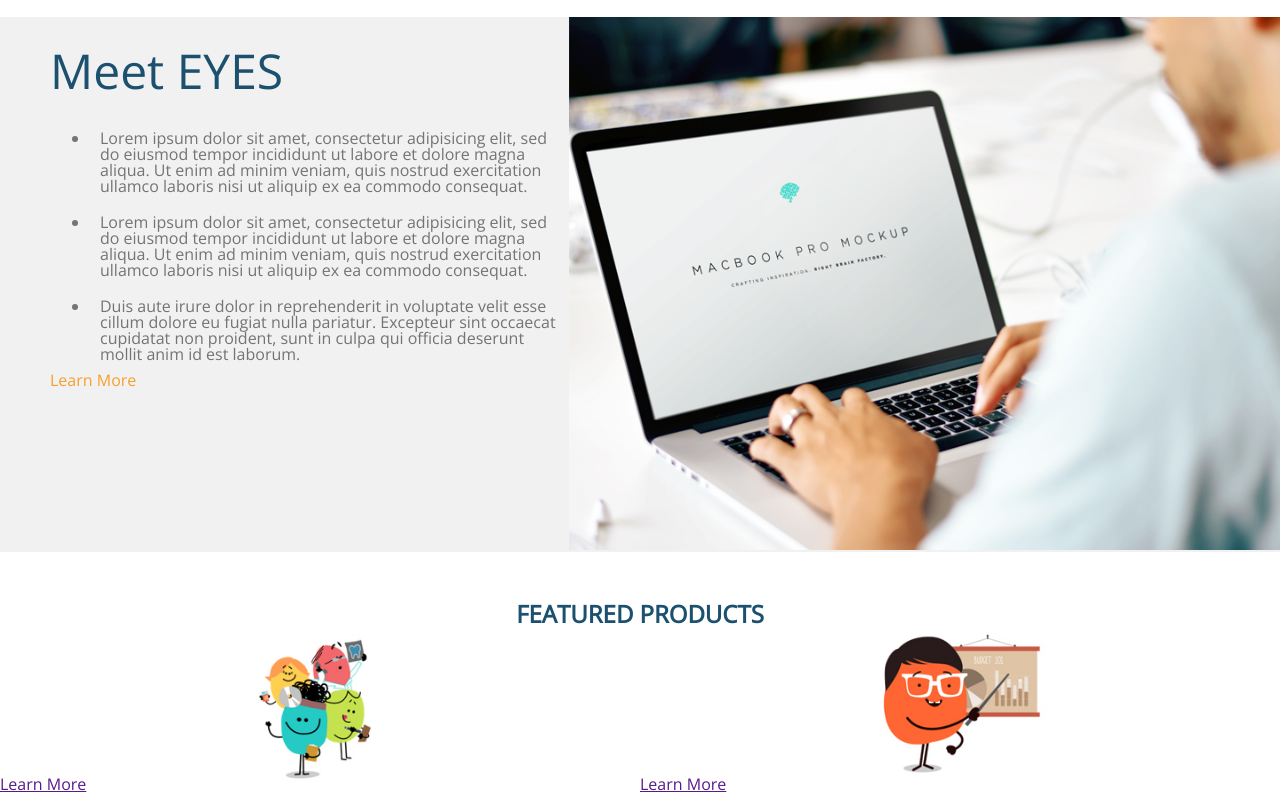
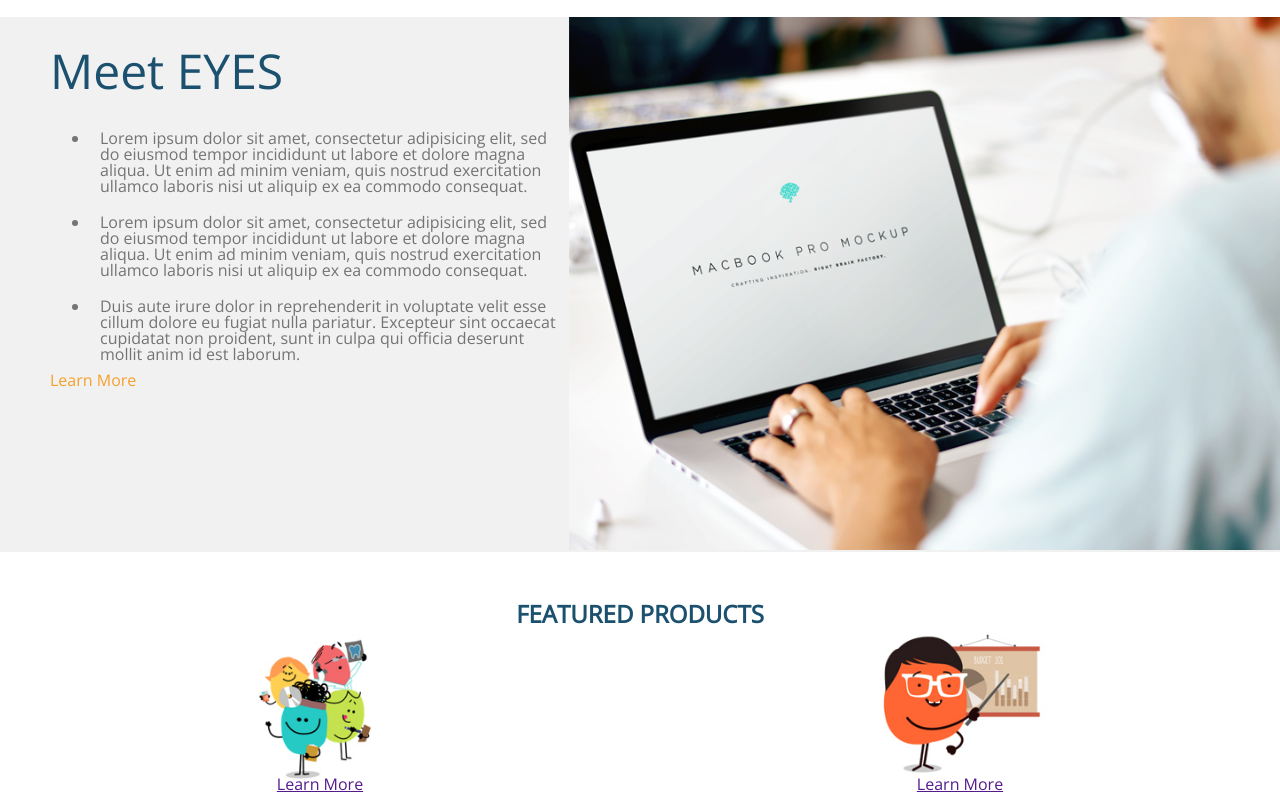
Before and after one commit to samuelsilvadev/layouts-css-tests, a website: page com-flexbox/index.html in a window 1280 px wide. Shown: the part 677-1472 px from the top of the page. Drawn offline with nearby package versions, Linux system fonts and the light colour scheme.

Commit message:
centralizado texto abaixo das imagens

```diff
--- a/com-flexbox/css/app.css
+++ b/com-flexbox/css/app.css
@@ -159,3 +159,7 @@ info-image{
 figure.container-flex{
 	justify-content: center;
 }
+
+.products section{
+	text-align: center;
+}
```
